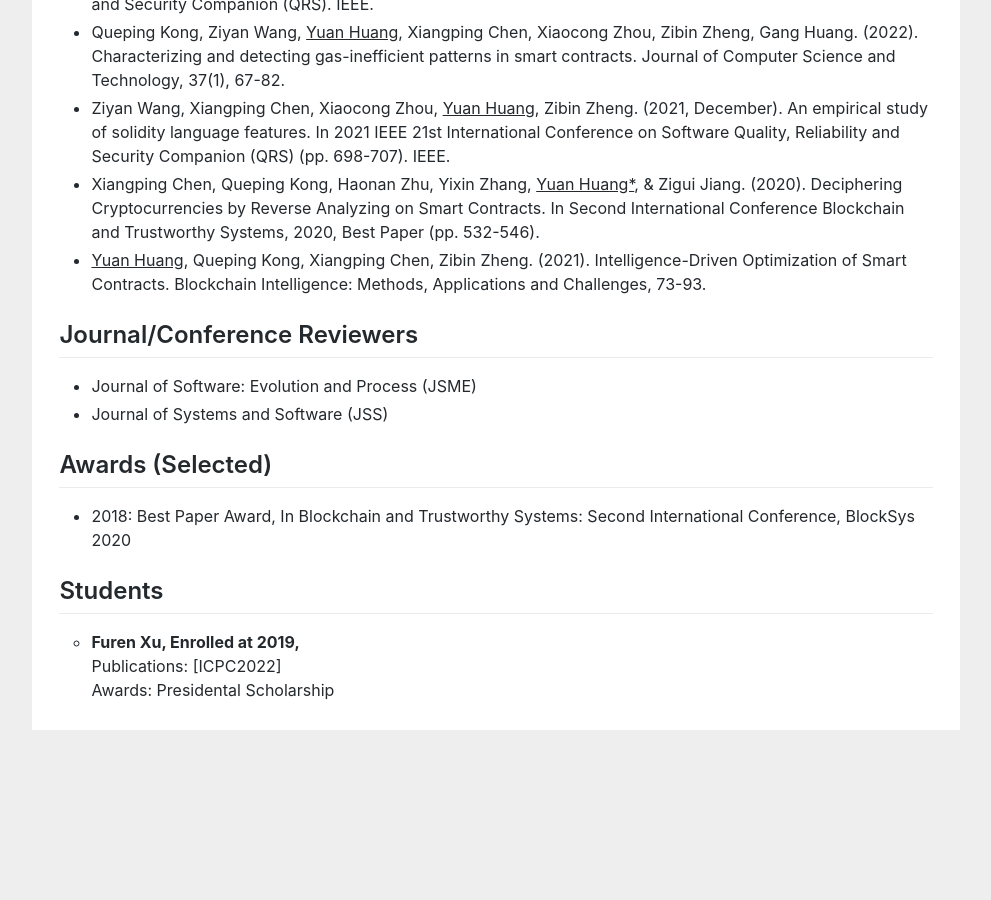
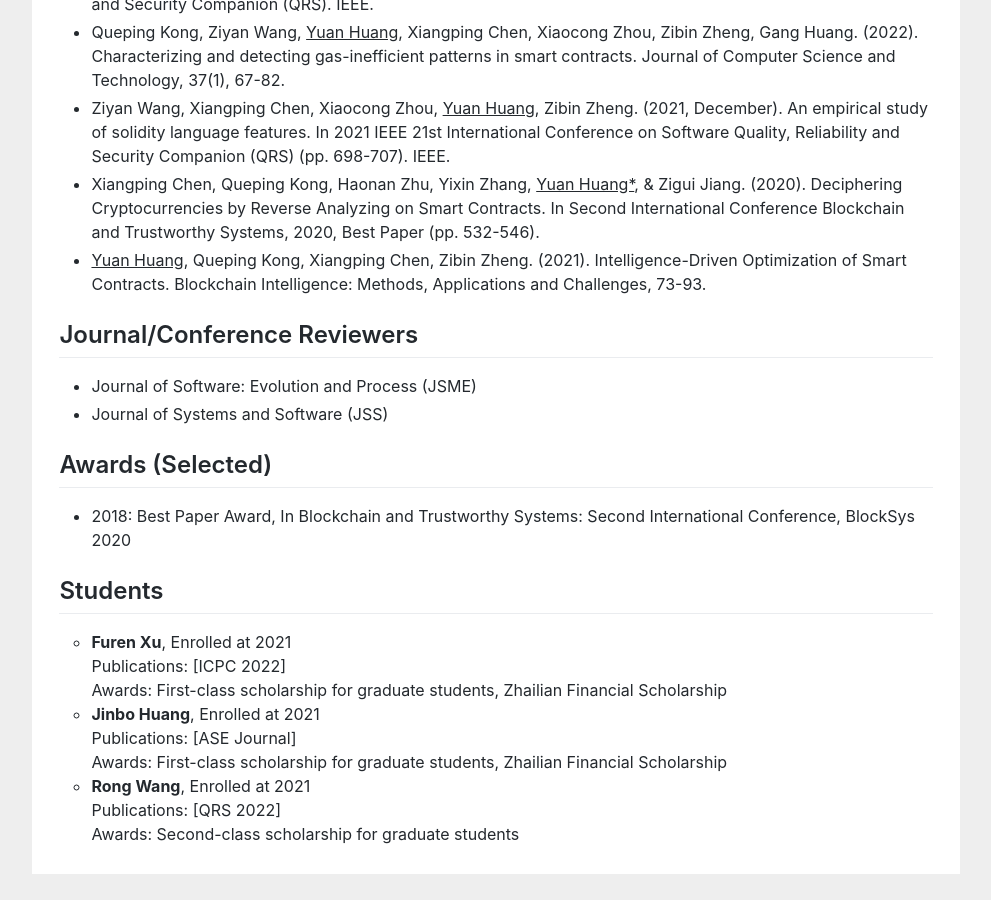
Before and after one commit to huangyuan-hy/huangyuan-hy.github.io, a Jekyll site: the page index.html, which Jekyll copies as it is, in a window 1280 px wide and 900 px high, scrolled down 2191 px. Shown: the whole window, without its empty margins (144-1135 px from the left). Built offline with Jekyll 4.4.1, drawn with Linux system fonts in a browser that asks for light colours; before the commit the page ends 2947 px from its top, so only the background shows below that.

Commit message:
Update index.html

```diff
--- a/index.html
+++ b/index.html
@@ -154,9 +154,18 @@ gtag('config', 'UA-158965281-1');
 				<h2>Students</h2>
 				<ul>
 
-<li type="circle"><b>Furen Xu, Enrolled at 2019,</b></li>
-    Publications: [ICPC2022]<br>
-    Awards: Presidental Scholarship
+<li type="circle"><b>Furen Xu</b>, Enrolled at 2021</li>
+    Publications: [ICPC 2022]<br>
+    Awards: First-class scholarship for graduate students, Zhailian Financial Scholarship
+
+<li type="circle"><b>Jinbo Huang</b>, Enrolled at 2021</li>
+    Publications: [ASE Journal]<br>
+    Awards: First-class scholarship for graduate students, Zhailian Financial Scholarship
+
+<li type="circle"><b>Rong Wang</b>, Enrolled at 2021</li>
+    Publications: [QRS 2022]<br>
+    Awards: Second-class scholarship for graduate students
+
 
 				</ul>
 
```
